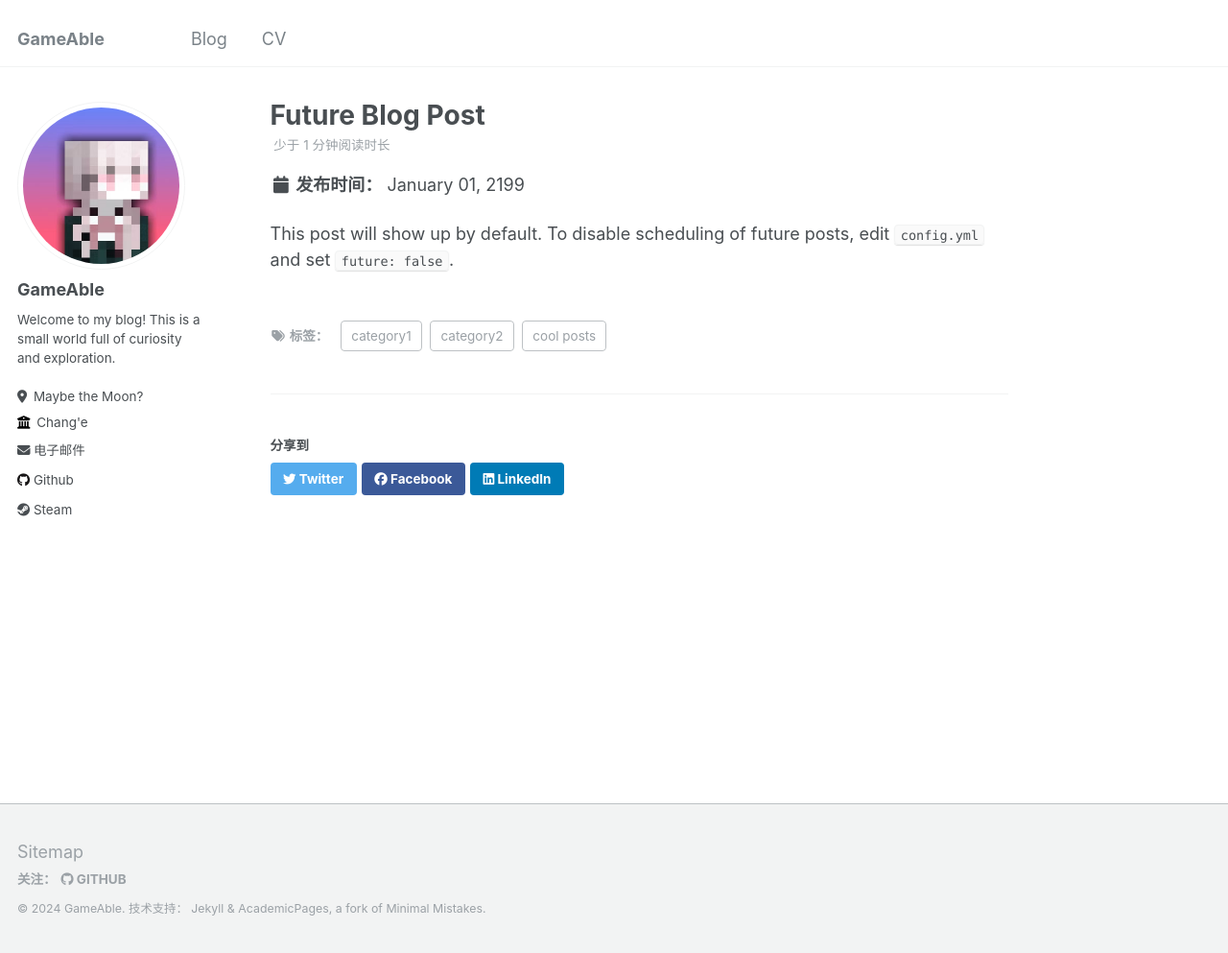
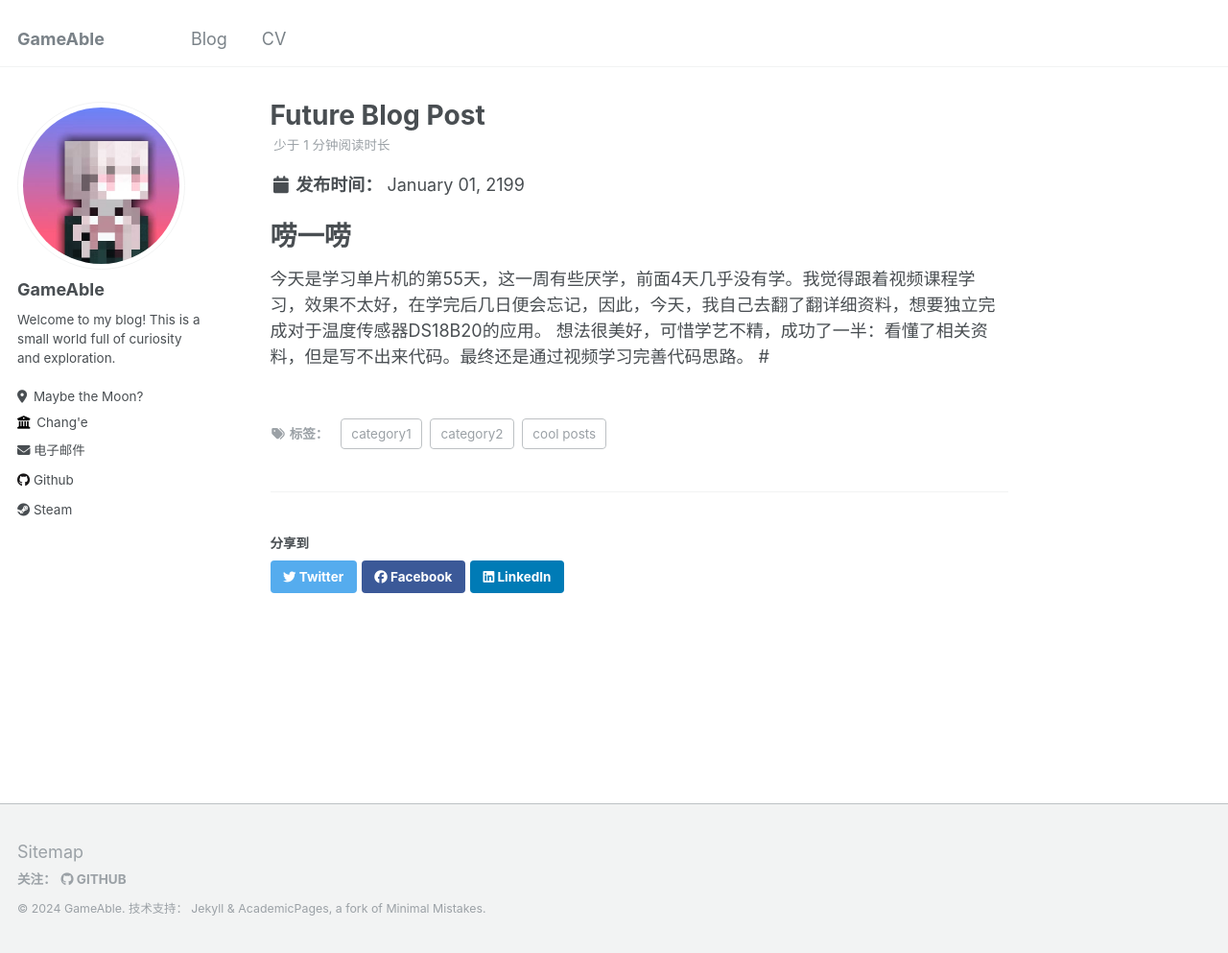
Before and after one commit to GameAble/GameAble.github.io, a Jekyll site: the page built from _posts/2199-01-01-future-post.md, in a window 1280 px wide and 993 px high. Shown: the whole window at 96% size. Built offline with Jekyll 4.4.1, drawn with Linux system fonts in a browser that asks for light colours.

Commit message:
modified:   _posts/2199-01-01-future-post.md

```diff
--- a/_posts/2199-01-01-future-post.md
+++ b/_posts/2199-01-01-future-post.md
@@ -7,5 +7,7 @@ tags:
   - category1
   - category2
 ---
-
-This post will show up by default. To disable scheduling of future posts, edit `config.yml` and set `future: false`.
+# 唠一唠
+今天是学习单片机的第55天，这一周有些厌学，前面4天几乎没有学。我觉得跟着视频课程学习，效果不太好，在学完后几日便会忘记，因此，今天，我自己去翻了翻详细资料，想要独立完成对于温度传感器DS18B20的应用。
+想法很美好，可惜学艺不精，成功了一半：看懂了相关资料，但是写不出来代码。最终还是通过视频学习完善代码思路。
+#
```
